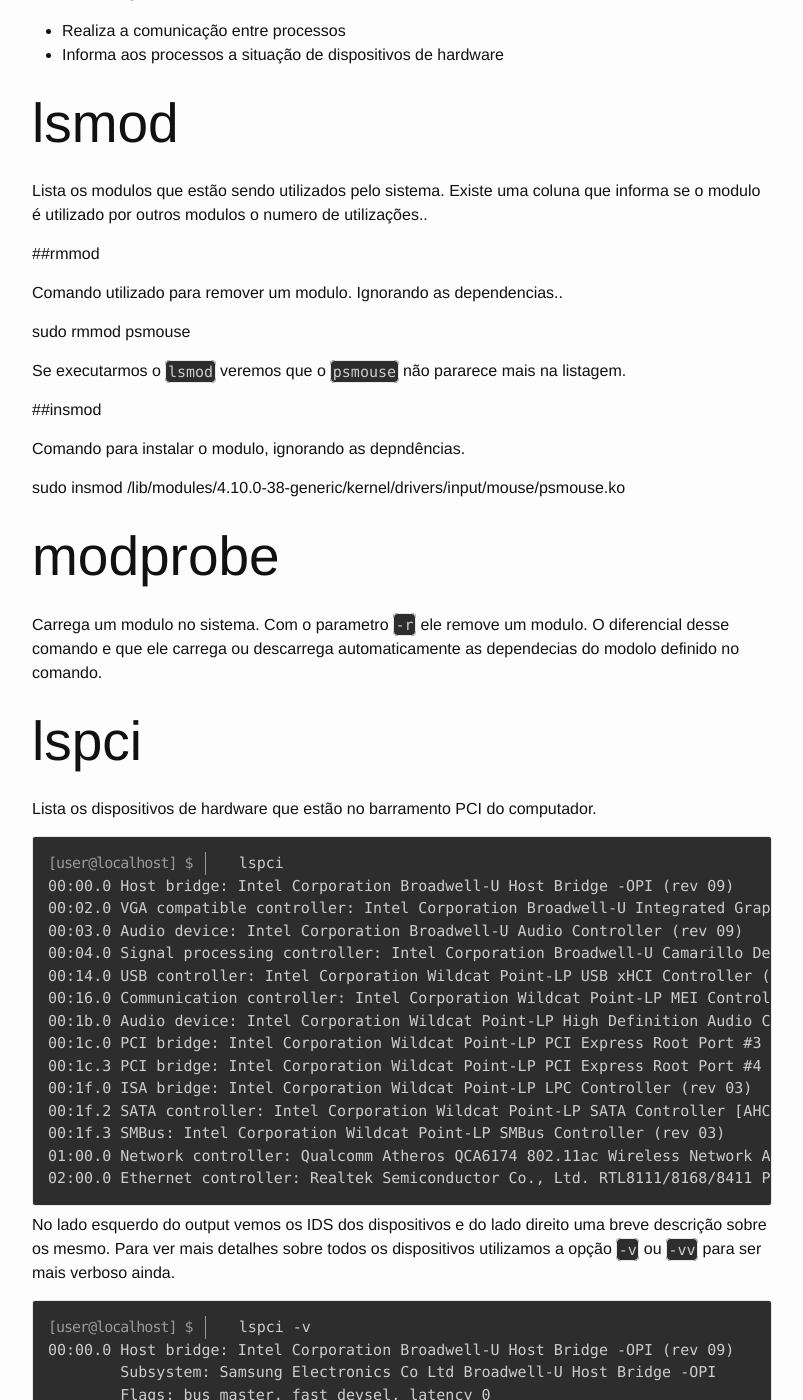
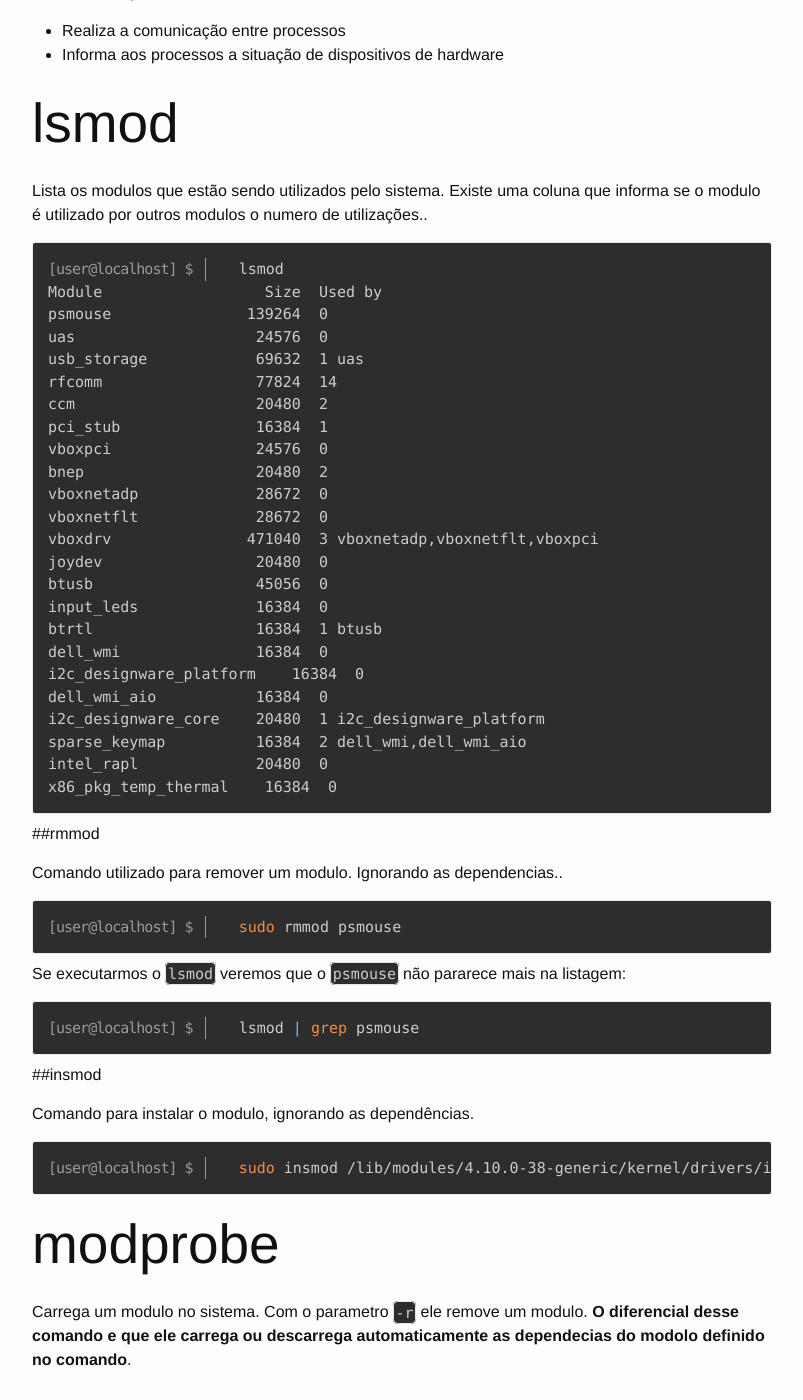
Before and after one commit to alphabraga/lpic1, a Jekyll site: the page built from topicos/101/101-1-visualize-e-configure-definicoes-de-hardware.md, in a window 1280 px wide and 1400 px high, scrolled down 5123 px. Shown: the whole window, without its empty margins (238-1041 px from the left). Built offline with Jekyll 4.4.1, drawn with Linux system fonts in a browser that asks for light colours.

Commit message:
fix nas paginas e comentando o indice antigo

```diff
--- a/topicos/101/101-1-visualize-e-configure-definicoes-de-hardware.md
+++ b/topicos/101/101-1-visualize-e-configure-definicoes-de-hardware.md
@@ -205,23 +205,62 @@ Tem duas funções:
 
 Lista os modulos que estão sendo utilizados pelo sistema. Existe uma coluna que informa se o modulo é utilizado por outros modulos o numero de utilizações..
 
+<pre class="language-bash command-line">
+  <code>lsmod</code>
+Module                  Size  Used by
+psmouse               139264  0
+uas                    24576  0
+usb_storage            69632  1 uas
+rfcomm                 77824  14
+ccm                    20480  2
+pci_stub               16384  1
+vboxpci                24576  0
+bnep                   20480  2
+vboxnetadp             28672  0
+vboxnetflt             28672  0
+vboxdrv               471040  3 vboxnetadp,vboxnetflt,vboxpci
+joydev                 20480  0
+btusb                  45056  0
+input_leds             16384  0
+btrtl                  16384  1 btusb
+dell_wmi               16384  0
+i2c_designware_platform    16384  0
+dell_wmi_aio           16384  0
+i2c_designware_core    20480  1 i2c_designware_platform
+sparse_keymap          16384  2 dell_wmi,dell_wmi_aio
+intel_rapl             20480  0
+x86_pkg_temp_thermal    16384  0
+</pre>
+
 ##rmmod
 
 Comando utilizado para remover um modulo. Ignorando as dependencias..
 
-  sudo rmmod psmouse
 
-Se executarmos o `lsmod` veremos que o `psmouse` não pararece mais na listagem.
+<pre class="language-bash command-line">
+  <code>sudo rmmod psmouse</code>
+</pre>
+
+
+Se executarmos o `lsmod` veremos que o `psmouse` não pararece mais na listagem:
+
+
+<pre class="language-bash command-line">
+  <code>lsmod | grep psmouse</code>
+</pre>
 
 ##insmod
 
-Comando para instalar o modulo, ignorando as depndências.
+Comando para instalar o modulo, ignorando as dependências.
 
-  sudo insmod /lib/modules/4.10.0-38-generic/kernel/drivers/input/mouse/psmouse.ko
+<pre class="language-bash command-line">
+  <code>sudo insmod /lib/modules/4.10.0-38-generic/kernel/drivers/input/mouse/psmouse.ko</code>
+</pre>
+
 
 ## modprobe
 
-Carrega um modulo no sistema. Com o parametro `-r` ele remove um modulo. O diferencial desse comando e que ele carrega ou descarrega automaticamente as dependecias do modolo definido no comando.
+Carrega um modulo no sistema. Com o parametro `-r` ele remove um modulo. **O diferencial desse comando e que ele carrega ou descarrega automaticamente as dependecias do modolo definido no comando**.
 
 ## lspci
 
```
Also changed, not shown: topicos/101/101-2-inicialzar-o-sistema.md (+26 -1 lines), topicos/index.md (+3 -0 lines).
